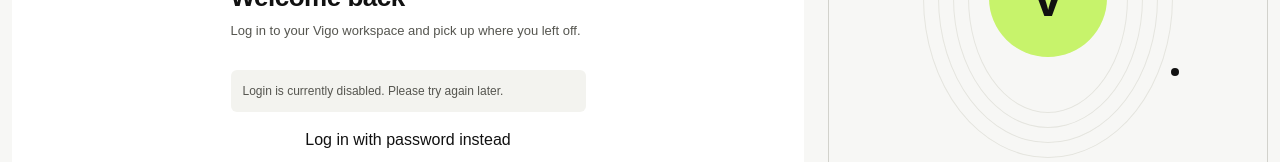
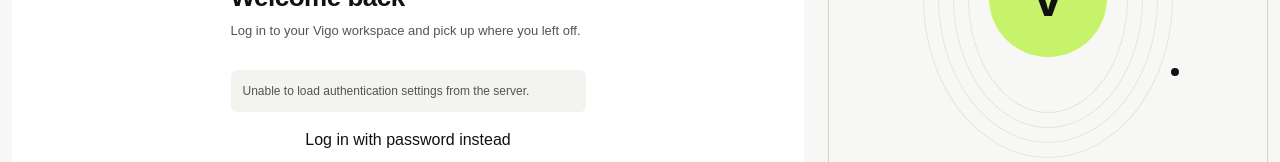
Before and after one commit to vigo-platform/front-end, a React (Vite) app: page /login in a window 1280 px wide. Shown: the part 303-465 px from the top of the page. Built offline with nearby package versions, Linux system fonts and the light colour scheme; no server answers.

Commit message:
Show backend settings errors on login

```diff
--- a/src/features/auth/components/OtpLoginIdentifierStep.tsx
+++ b/src/features/auth/components/OtpLoginIdentifierStep.tsx
@@ -55,7 +55,7 @@ function OtpLoginIdentifierStep({
         </p>
       ) : isLoginDisabled ? (
         <p role="status" className="rounded-md bg-[#f3f3ef] px-3 py-3 text-[12px] text-[#55554f]">
-          Login is currently disabled. Please try again later.
+          {configError || 'Login is currently disabled. Please try again later.'}
         </p>
       ) : channels.length === 0 ? (
         <p
```
